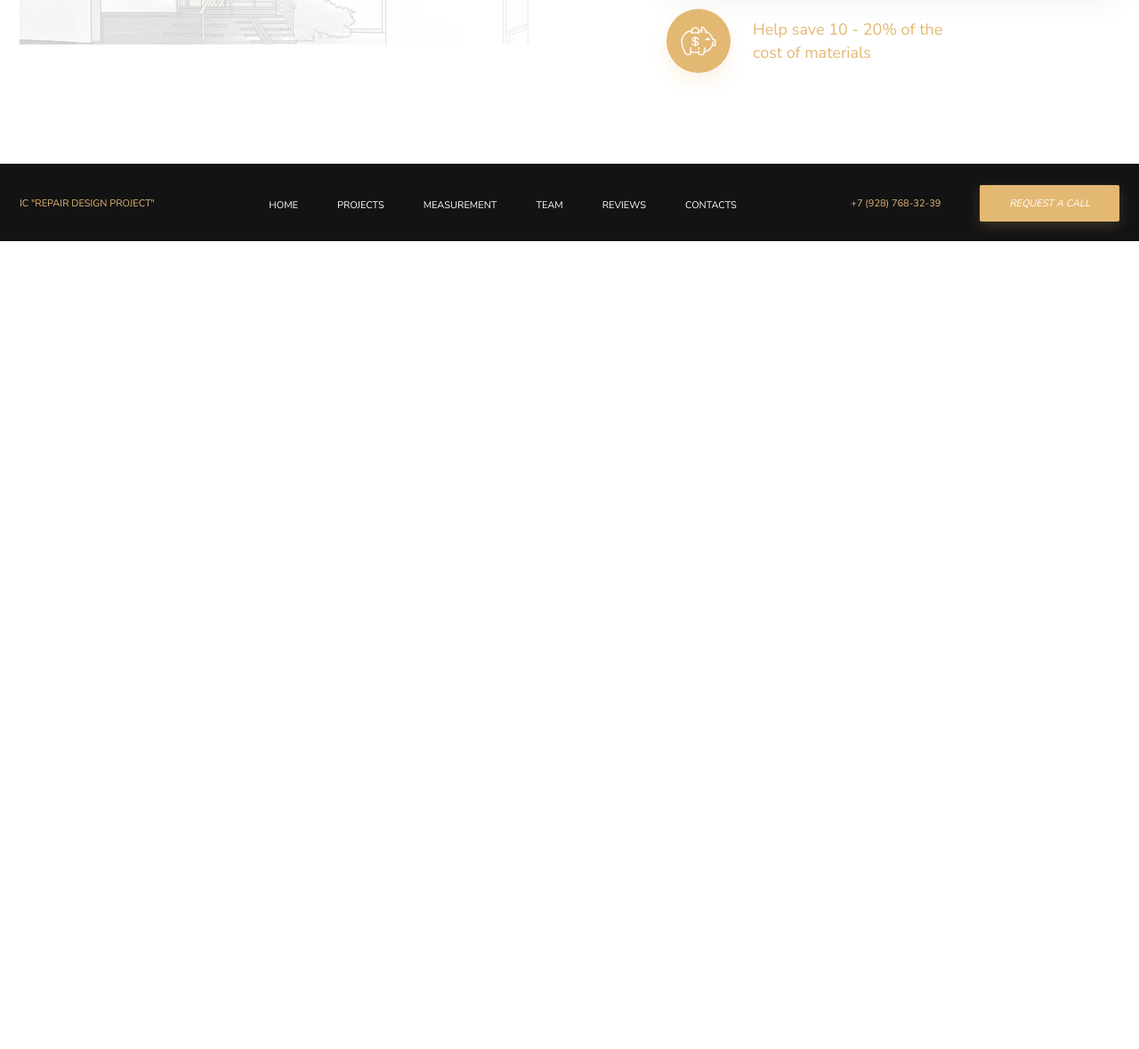
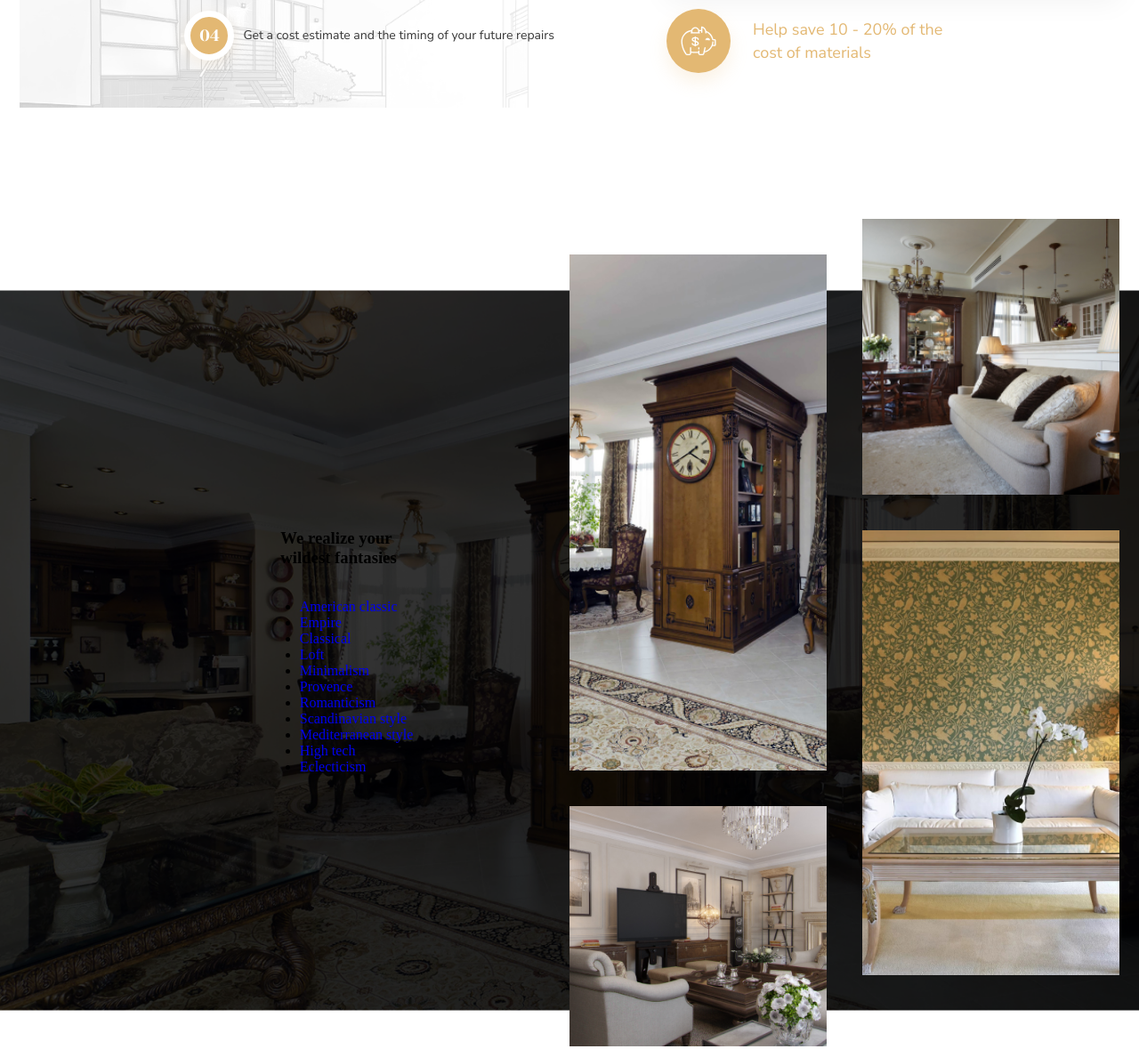
Before and after one commit to AKD8347/desing_website_page, a plain HTML site: page index.html in a window 1280 px wide. Shown: the part 3863-5042 px from the top of the page at 89% size. Before the commit the page ends 4134 px from the top, so only its background shows below. Drawn offline with Linux system fonts and the light colour scheme.

Commit message:
examples grid

```diff
--- a/index.html
+++ b/index.html
@@ -7,8 +7,8 @@
     <meta name="format-detection" content="telephone=no">
     <meta http-equiv="X-UA-Compatible" content="IE=edge,chrome=1">
     <link rel="icon" href="favicon.ico">
-    <link rel="apple-touch-icon" href="images/favicons/apple-icon-180x180.png">
-    <link rel="android-icon" href="images/favicons/android-icon-192x192.png">
+    <link rel="apple-touch-icon" href="./images/favicons/apple-icon-180x180.png">
+    <link rel="android-icon" href="./images/favicons/android-icon-192x192.png">
     <title>IC "Repair Design Project"</title>
     <link rel="stylesheet" href="scss/styles.css" type='text/css'>
 </head>
@@ -35,7 +35,7 @@
 
 <section class="banner">
     <div class="banner__photo">
-        <img src="images/main_banner.png" alt="Main banner">
+        <img src="./images/main_banner.png" alt="Main banner">
     </div>
     <div class="banner__descr">
         <div class="container">
@@ -67,7 +67,7 @@
                     market we have made happy more than 1000 families</p>
             </div>
             <div class="tabs__slider">
-                <img src="images/main_slide1.png" alt="Slide 1">
+                <img src="./images/main_slide1.png" alt="Slide 1">
 
                 <div class="tabs__arrows">
                     <a href="#" class="tabs__arrow tabs__arrow--left"></a>
@@ -113,7 +113,7 @@
             </div>
 
             <div class="control__player">
-                <img src="images/video_bg.png" alt="Video">
+                <img src="./images/video_bg.png" alt="Video">
 
                 <div class="control__player-controls">
                     <a href="#" class="control__player-btn"></a>
@@ -159,7 +159,7 @@
         <div class="types__grid">
             <div class="types__grid-element">
                 <div class="types__grid-img">
-                    <img src="images/type1.png" alt="type">
+                    <img src="./images/type1.png" alt="type">
                 </div>
                 <div class="types__grid-about">
                     <h3 class="types__grid-title">Redecorating</h3>
@@ -177,7 +177,7 @@
             </div>
             <div class="types__grid-element">
                 <div class="types__grid-img">
-                    <img src="images/type2.png" alt="type">
+                    <img src="./images/type2.png" alt="type">
                 </div>
                 <div class="types__grid-about">
                     <h3 class="types__grid-title">Overhaul</h3>
@@ -195,7 +195,7 @@
             </div>
             <div class="types__grid-element">
                 <div class="types__grid-img">
-                    <img src="images/type3.png" alt="type">
+                    <img src="./images/type3.png" alt="type">
                 </div>
                 <div class="types__grid-about">
                     <h3 class="types__grid-title">Designer Repair</h3>
@@ -269,6 +269,44 @@
         </div>
     </div>
 </section>
+<section class="examples">
+    <div class="container">
+        <div class="examples__wrapper">
+            <div class="examples__list">
+                <h3 class="examples__title">We realize your <br>
+                    wildest fantasies</h3>
+                <ul class="examples__types">
+                    <li><a href="#">American classic</a></li>
+                    <li><a href="#">Empire</a></li>
+                    <li><a href="#">Classical</a></li>
+                    <li><a href="#">Loft</a></li>
+                    <li><a href="#">Minimalism</a></li>
+                    <li><a href="#">Provence</a></li>
+                    <li><a href="#">Romanticism</a></li>
+                    <li><a href="#">Scandinavian style</a></li>
+                    <li><a href="#">Mediterranean style</a></li>
+                    <li><a href="#">High tech</a></li>
+                    <li><a href="#">Eclecticism</a></li>
+                </ul>
+            </div>
+            <div class="examples__slider">
+                <div class="examples__slider--big">
+                    <img src="./images/type_1.png" alt="type">
+                </div>
+                <div class="examples__slider--sm examples__slider--top">
+                    <img src="./images/type_3.png" alt="type">
+                </div>
+                <div class="examples__slider--big examples__slider--bottom">
+                    <img src="./images/type_4.png" alt="type">
+                </div>
+                <div class="examples__slider--sm">
+                    <img src="./images/type_2.png" alt="type">
+                </div>
+
+            </div>
+        </div>
+    </div>
+</section>
 <footer class="footer">
     <div class="container">
         <a href="#" class="footer__logo">IC "Repair Design Project"</a>
@@ -284,7 +322,7 @@
         </nav>
         <div class="footer__form">
             <a href="tel:+79287683239" class="footer__form-call">+7 (928) 768-32-39</a>
-            <button class="footer__form-req">Request a call</button>
+            <button class="button footer__form-req">Request a call</button>
         </div>
     </div>
 </footer>
--- /dev/null
+++ b/scss/_examples.scss
@@ -0,0 +1,74 @@
+.examples {
+  display: flex;
+  flex-wrap: wrap;
+  flex-direction: row;
+  justify-content: space-between;
+  position: relative;
+  width: 100%;
+  background-image: url('../images/exampl_bg.png');
+  background-repeat: no-repeat;
+  -webkit-background-size: cover;
+  background-size: cover;
+  margin-bottom: 110px;
+
+  &__wrapper {
+    display: flex;
+    flex-wrap: wrap;
+    flex-direction: row;
+    justify-content: space-between;
+    align-items: center;
+    width: 100%;
+  }
+
+  &__list {
+    display: flex;
+    flex-wrap: wrap;
+    flex-direction: column;
+    justify-content: flex-start;
+    align-items: center;
+    padding-left: 99px;
+    box-sizing: border-box;
+    width: 50%;
+  }
+
+  &__slider {
+    width: 50%;
+    display: grid;
+    grid-gap: 40px;
+    grid-template-columns: repeat(auto-fit, minmax(200px, 1fr));
+    grid-auto-rows: 270px;
+    grid-auto-flow: dense;
+    margin-top: -40px;
+    margin-bottom: -40px;
+
+    &--big {
+      grid-row: span 2;
+      overflow: hidden;
+
+      img {
+        width: 100%;
+        height: 100%;
+        object-fit: cover;
+      }
+    }
+
+    &--bottom {
+      margin-bottom: 80px;
+    }
+
+    &--sm {
+      grid-row: span 1;
+      overflow: hidden;
+
+      img {
+        width: 100%;
+        height: 100%;
+        object-fit: cover;
+      }
+    }
+
+    &--top {
+      margin-top: -40px;
+    }
+  }
+}
--- a/scss/_footer.scss
+++ b/scss/_footer.scss
@@ -10,35 +10,6 @@
 
   @media screen and (max-width: 660px) {
     display: none;
-  }
-
-  &__container {
-    display: flex;
-    flex-wrap: wrap;
-    flex-direction: row;
-    justify-content: space-between;
-    align-items: center;
-    width: 1256px;
-    margin: 0 auto;
-    padding-left: 10px;
-    padding-right: 10px;
-    box-sizing: border-box;
-
-    @media screen and (max-width: 1256px) {
-      width: 1170px;
-    }
-
-    @media screen and (max-width: 1170px) {
-      width: 968px;
-    }
-
-    @media screen and (max-width: 786px) {
-      width: 750px;
-    }
-
-    @media screen and (max-width: 750px) {
-      width: 100%;
-    }
   }
 
   &__logo {
@@ -134,24 +105,8 @@
     }
 
     &-req {
-      font-family: $Nunito;
-      font-style: italic;
-      font-weight: 400;
-      font-size: 11px;
-      text-align: center;
-      text-transform: uppercase;
-      color: #FFFFFF;
-      background: #E3B873;
-      box-shadow: 0 5px 15px rgba(227, 184, 115, 0.2);
-      border-radius: 2px;
-      border: none;
-      cursor: pointer;
       padding: 13px 33px;
       margin-left: 22px;
-
-      @media screen and (max-width: 520px) {
-        display: none;
-      }
     }
   }
 }
--- a/scss/_request.scss
+++ b/scss/_request.scss
@@ -235,6 +235,7 @@
     position: relative;
     width: 509px;
     margin-top: 38px;
+    margin-bottom: 142px;
 
     &-icon {
       display: block;
--- a/scss/styles.scss
+++ b/scss/styles.scss
@@ -164,6 +164,8 @@ $Yeseva: 'Yeseva One', cursive;
 @import "types";
 /*-- Request --*/
 @import "request";
+/*-- Examples --*/
+@import "examples";
 /*-- Footer --*/
 @import "footer";
 /*-- Footer close --*/
```
Also changed, not shown: images/exampl_bg.png (added), images/type_1.png (added), images/type_2.png (added), images/type_3.png (added), images/type_4.png (added), scss/styles.css, 1 other file.
